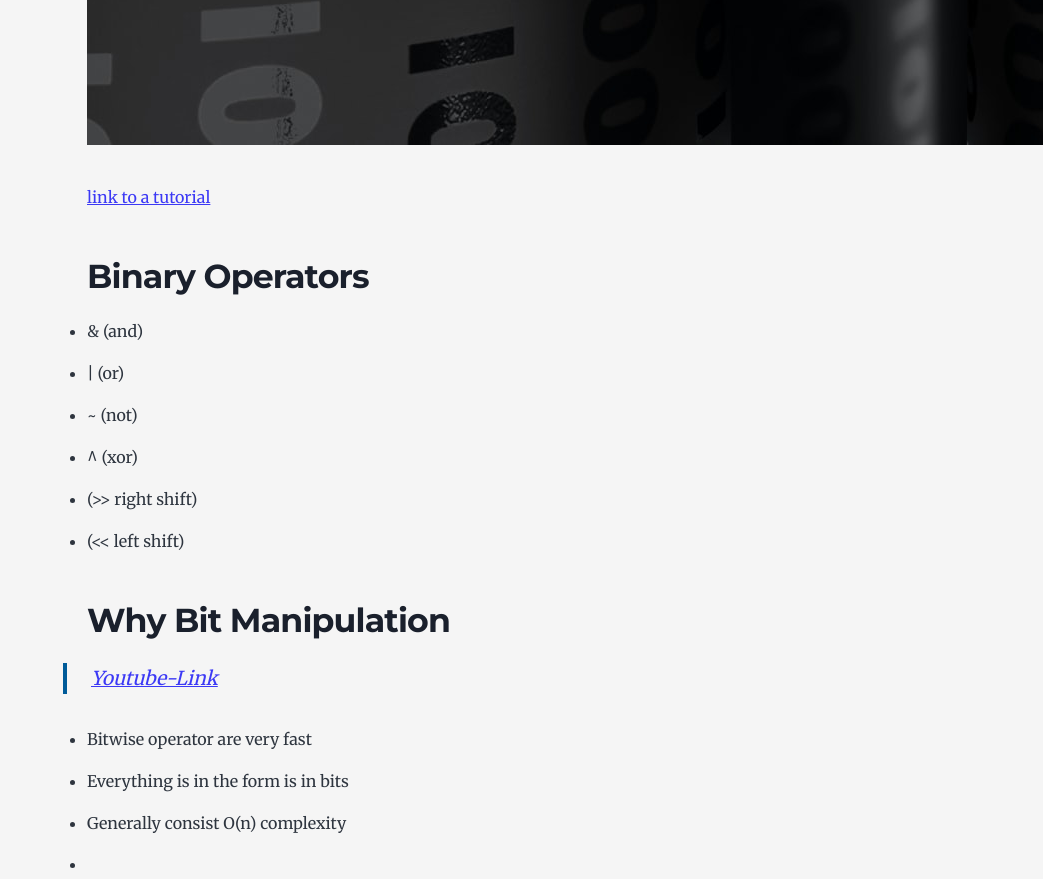
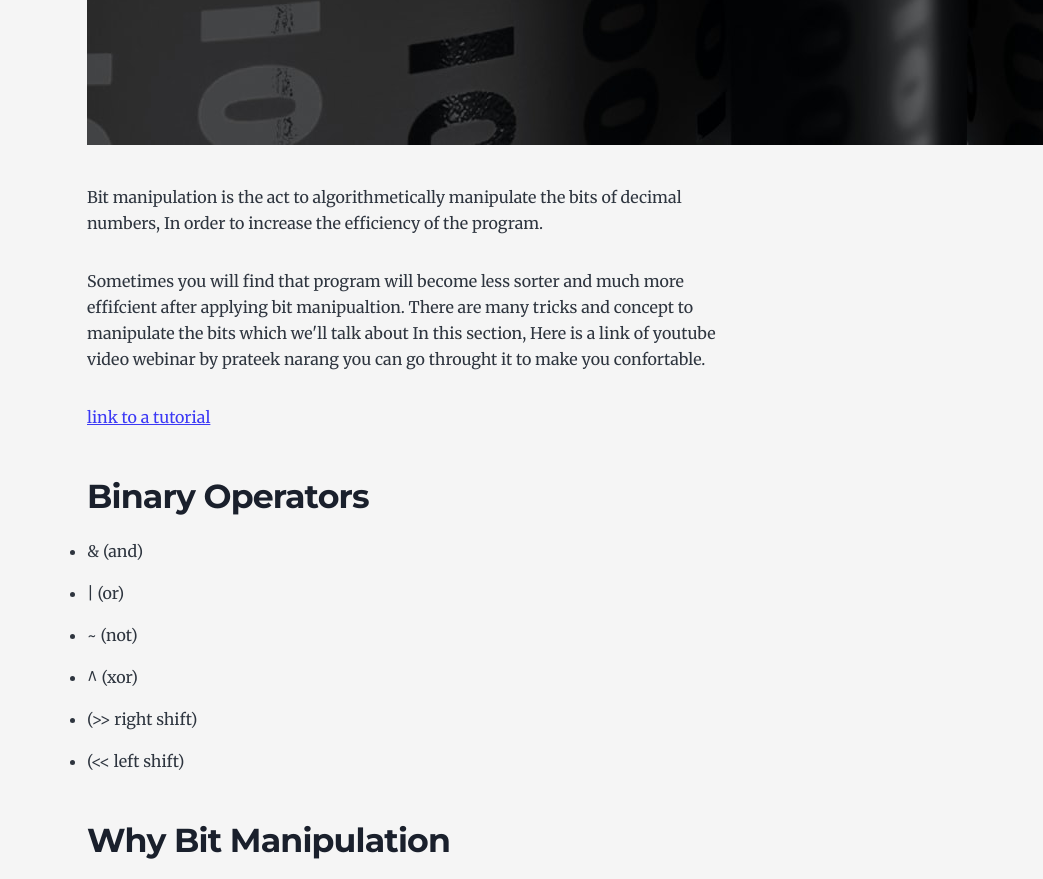
Before and after one commit to backbencher00/my-starter-blog, a Gatsby site: page /bitmasking/ in a window 1280 px wide. Shown: the part 3220-4099 px from the top of the page, without its empty margins (237-1280 px from the left). Built offline with nearby package versions, Linux system fonts and the light colour scheme; Gatsby itself is replaced by a stand-in of ours; some packages are replaced by stand-ins of ours.

Commit message:
Update index.md

```diff
--- a/content/blog/bitmasking/index.md
+++ b/content/blog/bitmasking/index.md
@@ -5,6 +5,10 @@ description: "Bit masking is really interesting topic it has many tricks and con
 ---
 ![Link](giannis-skarlatos-6AL5ong0mFQ-unsplash.jpg)
 
+
+Bit manipulation is the act to algorithmetically manipulate the bits of decimal numbers, In order to increase the efficiency of the program.
+
+Sometimes you will find that program will become less sorter and much more effifcient after applying bit manipualtion. There are many tricks and concept to manipulate the bits which we'll talk about In this section, Here is a link of youtube video webinar by prateek narang you can go throught it to make you confortable.
 
 [link to a tutorial](https://youtu.be/wEZfc6cPC4w)
 
@@ -20,6 +24,7 @@ description: "Bit masking is really interesting topic it has many tricks and con
 - (>> right shift)
 
 - (<< left shift)
+
 ## Why Bit Manipulation
 > [Youtube-Link](https://www.youtube.com/watch?v=JqxgC5zcdEw)
 
@@ -29,7 +34,6 @@ description: "Bit masking is really interesting topic it has many tricks and con
 
 - Generally consist O(n) complexity
 
--
 ## Common Bit Task
 
 - Get ith Bit
```
